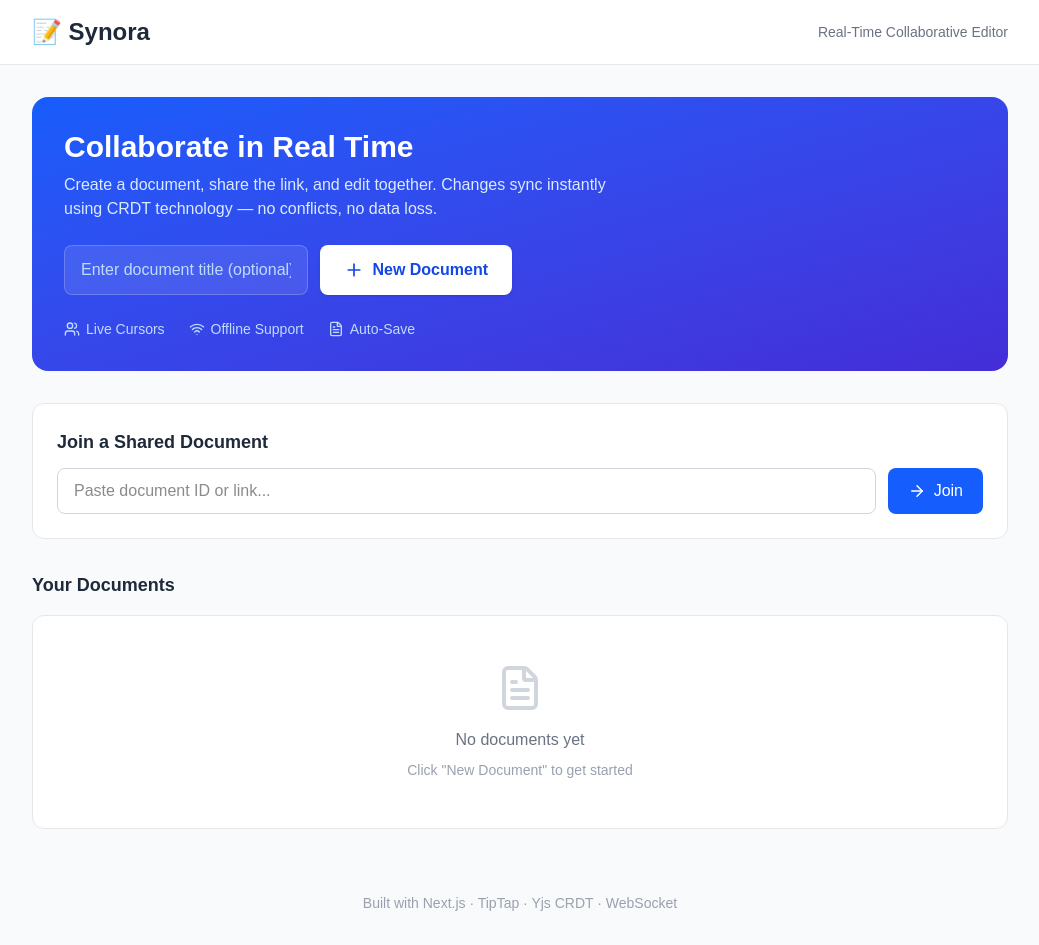
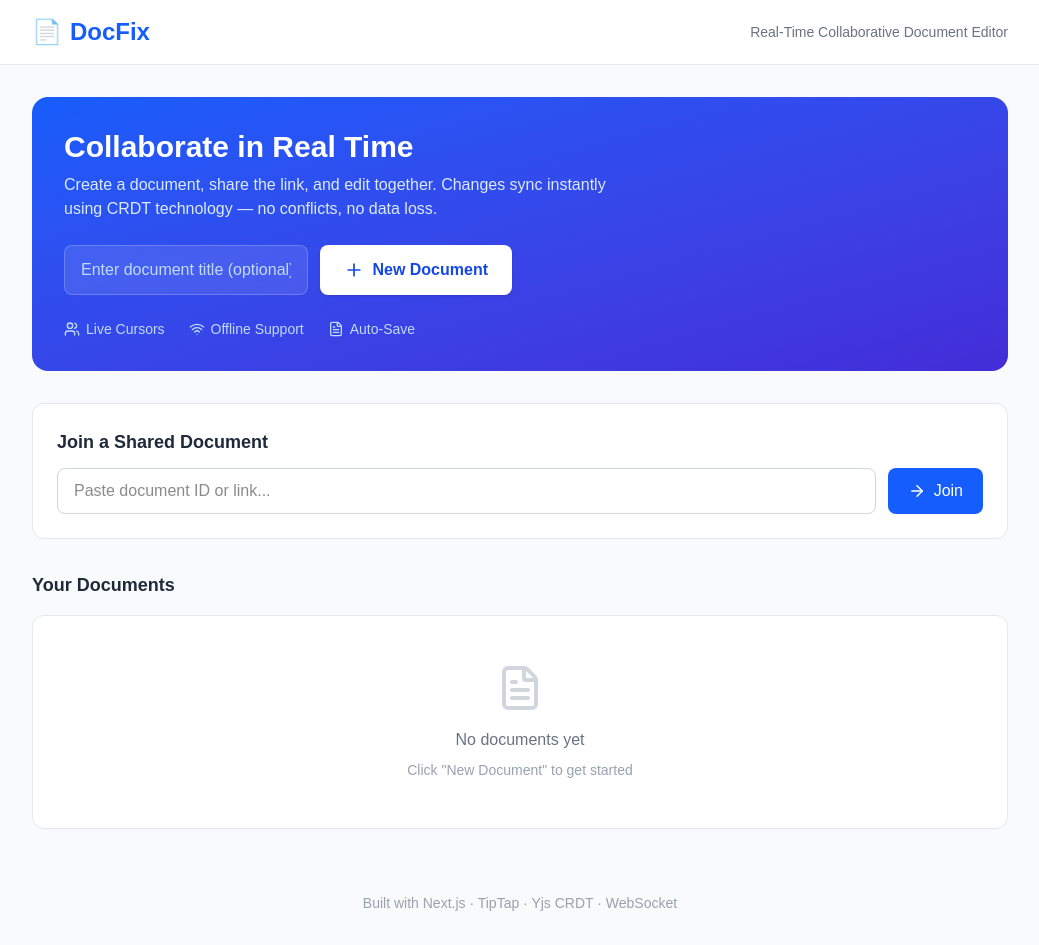
Before and after one commit to instictop-cmd/DocFix, a Next.js app: page / in a window 1280 px wide. Shown: the whole page, without its empty margins (120-1159 px from the left). Built offline with nearby package versions, Linux system fonts and the light colour scheme.

Commit message:
Rebrand application to DocFix

```diff
--- a/src/app/document/[id]/page.tsx
+++ b/src/app/document/[id]/page.tsx
@@ -25,7 +25,9 @@ export default function DocumentPage() {
       <div className="min-h-screen bg-gray-50 flex items-center justify-center">
         <div className="bg-white rounded-xl shadow-lg p-8 max-w-md w-full mx-4">
           <div className="text-center mb-6">
-            <h1 className="text-3xl font-bold text-gray-800 mb-2">📝 Synora</h1>
+            <h1 className="text-3xl font-bold text-blue-600 mb-2 flex items-center justify-center gap-2">
+              <span>📄</span> DocFix
+            </h1>
             <p className="text-gray-500">Enter your name to start collaborating</p>
           </div>
 
--- a/src/app/layout.tsx
+++ b/src/app/layout.tsx
@@ -13,7 +13,7 @@ const geistMono = Geist_Mono({
 });
 
 export const metadata: Metadata = {
-  title: "Synora — Real-Time Collaborative Editor",
+  title: "DocFix — Real-Time Collaborative Document Editor",
   description:
     "A Google Docs-style collaborative document editor powered by CRDT technology. Edit together in real time with live cursors, offline support, and automatic conflict resolution.",
 };
--- a/src/app/page.tsx
+++ b/src/app/page.tsx
@@ -104,9 +104,11 @@ export default function Dashboard() {
       {/* Header */}
       <header className="bg-white border-b border-gray-200">
         <div className="max-w-5xl mx-auto px-6 py-4 flex items-center justify-between">
-          <h1 className="text-2xl font-bold text-gray-800">📝 Synora</h1>
-          <p className="text-sm text-gray-500">
-            Real-Time Collaborative Editor
+          <h1 className="text-2xl font-bold text-blue-600 flex items-center gap-2">
+            <span>📄</span> DocFix
+          </h1>
+          <p className="text-sm text-gray-500 font-medium">
+            Real-Time Collaborative Document Editor
           </p>
         </div>
       </header>
--- a/src/components/editor/Editor.tsx
+++ b/src/components/editor/Editor.tsx
@@ -176,11 +176,11 @@ export default function CollaborativeEditor({
         <div className="flex items-center gap-3">
           <a
             href="/"
-            className="text-xl font-bold text-gray-800 hover:text-blue-600 transition-colors flex items-center gap-1.5"
+            className="text-xl font-bold text-blue-600 hover:text-blue-700 transition-colors flex items-center gap-1.5"
             title="Back to Dashboard"
           >
-            <span>📝</span>
-            <span className="hidden sm:inline">Synora</span>
+            <span>📄</span>
+            <span className="hidden sm:inline">DocFix</span>
           </a>
 
           <div className="h-5 w-px bg-gray-300 mx-1 hidden sm:block" />
```
Also changed, not shown: 1 other file (tests, documents, lock files or other folders).
